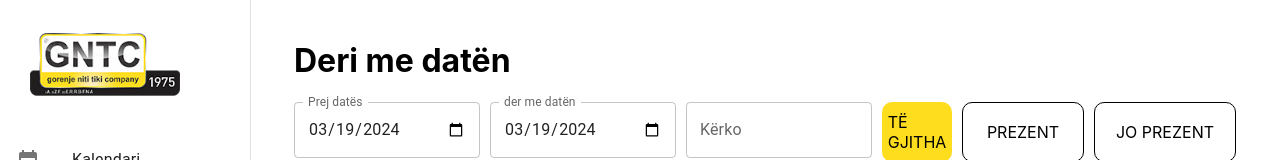
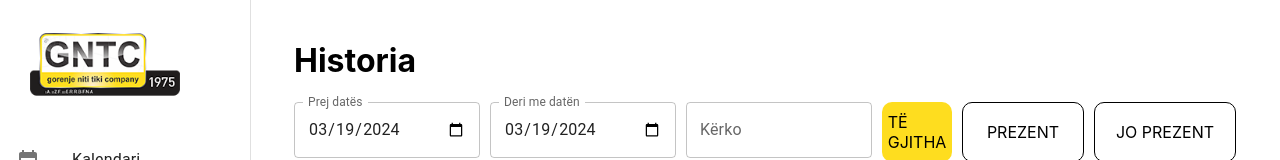
Before and after one commit to aldo-digi/gntc-meeting, a React (Create React App) app: page /history in a window 1280 px wide. Shown: the top 160 px of the page. Built offline with nearby package versions, Linux system fonts and the light colour scheme; no server answers; sample sign-in values are in the browser's storage.

Commit message:
Update history.js

```diff
--- a/src/Pages/history.js
+++ b/src/Pages/history.js
@@ -264,7 +264,7 @@ export const History = () => {
             </IconButton>}
             <SideBar open={open} setOpen={setOpen}/>
             <Container>
-                <h1>Deri me datën</h1>
+                <h1>Historia</h1>
                 <div style={{
                     display: 'flex',
                     flexDirection: 'row',
@@ -278,7 +278,7 @@ export const History = () => {
                     }}/>
                     <TextField sx={{
                         width: '300px'
-                    }}  label="der me datën" type="date" value={toDate.toISOString().split('T')[0]} onChange={(e)=> {
+                    }}  label="Deri me datën" type="date" value={toDate.toISOString().split('T')[0]} onChange={(e)=> {
                         setToDate(new Date(e.target.value))
                     }}
                     />
```
